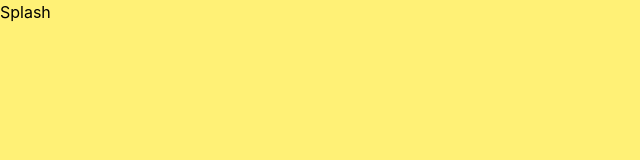
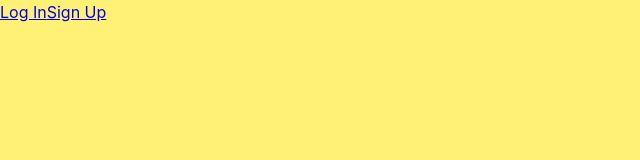
Before and after one commit to taylorbhogan/wish, a React (Create React App) app: page /splash in a window 1280 px wide. Shown: the top 160 px of the page, without its empty margins (0-640 px from the left). Built offline with nearby package versions, Linux system fonts and the light colour scheme.

Commit message:
Setup WishlistTheirs file structure and useParams hook

```diff
--- a/src/App.tsx
+++ b/src/App.tsx
@@ -4,11 +4,13 @@ import Home from './components/Home';
 import Signup from './components/Signup';
 import Login from './components/Login';
 import Splash from './components/Splash';
+import WishlistTheirs from './components/WishlistTheirs';
 
 function App() {
   return (
     <Routes>
       <Route path='/' element={<Home />}></Route>
+      <Route path='/wishlists/:wishlistId' element={<WishlistTheirs />}></Route>
       <Route path='/signup' element={<Signup />}></Route>
       <Route path='/login' element={<Login />}></Route>
       <Route path='/splash' element={<Splash />}></Route>
--- a/src/components/Splash/Splash.tsx
+++ b/src/components/Splash/Splash.tsx
@@ -1,5 +1,10 @@
+import { Link } from "react-router-dom"
+
 export default function Splash() {
   return (
-    <div>Splash</div>
+    <div>
+      <Link to='/login'>Log In</Link>
+      <Link to='/signup'>Sign Up</Link>
+    </div>
   )
 }
--- /dev/null
+++ b/src/components/WishlistTheirs/WishlistTheirs.tsx
@@ -0,0 +1,9 @@
+import { useParams } from "react-router-dom"
+
+export default function WishlistTheirs() {
+  const { wishlistId } = useParams()
+
+  return (
+    <div>{`WishlistTheirs: ${wishlistId}`}</div>
+  )
+}
--- /dev/null
+++ b/src/components/WishlistTheirs/index.tsx
@@ -0,0 +1,2 @@
+export * from "./WishlistTheirs";
+export { default } from "./WishlistTheirs";
```
